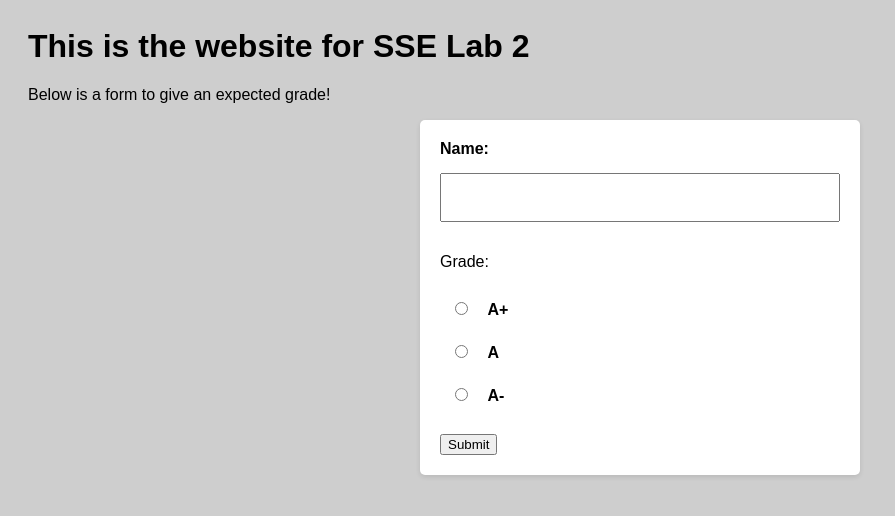
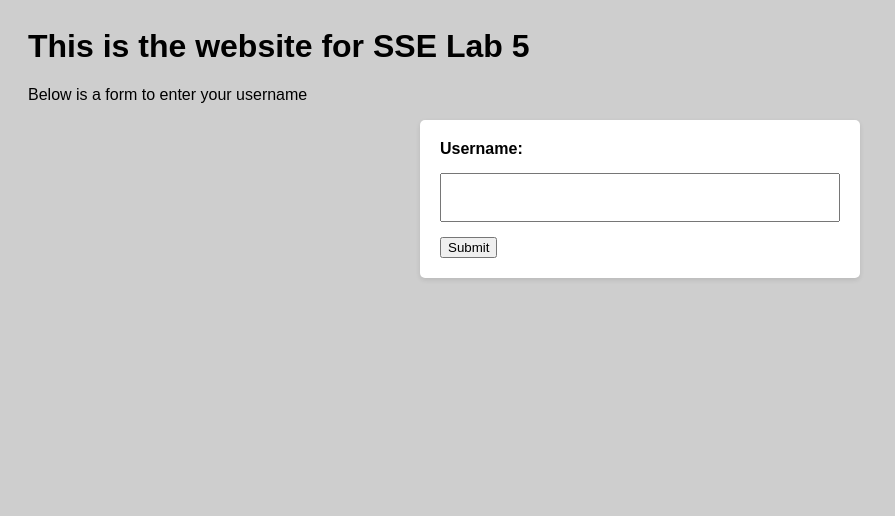
Before and after one commit to AndyXIP/SSE-lab2, a Flask app: page / in a window 1280 px wide. Shown: the top 516 px of the page, without its empty margins (0-895 px from the left). Run offline with Flask 3, Linux system fonts and the light colour scheme.

Commit message:
Changed index page

```diff
--- a/src/templates/index.html
+++ b/src/templates/index.html
@@ -4,18 +4,11 @@
     </head>
 
     <body>
-        <h1>This is the website for SSE Lab 2</h1>
-        <p>Below is a form to give an expected grade!</p>
+        <h1>This is the website for SSE Lab 5</h1>
+        <p>Below is a form to enter your username</p>
         <form action="/submit" method="post">
-            <label for="namefield">Name:</label><br>
+            <label for="namefield">Username:</label><br>
             <input type="text" id="namefield" name="name"><br>
-            <p>Grade:</p>
-            <input type="radio" id="a1" name="grade" value="A+">
-            <label for="a">A+</label><br>
-            <input type="radio" id="a2" name="grade" value="A">
-            <label for="a">A</label><br>
-            <input type="radio" id="a3" name="grade" value="A-">
-            <label for="a">A-</label><br><br>
             <input type="submit" value="Submit">
         </form>
     </body>
```
